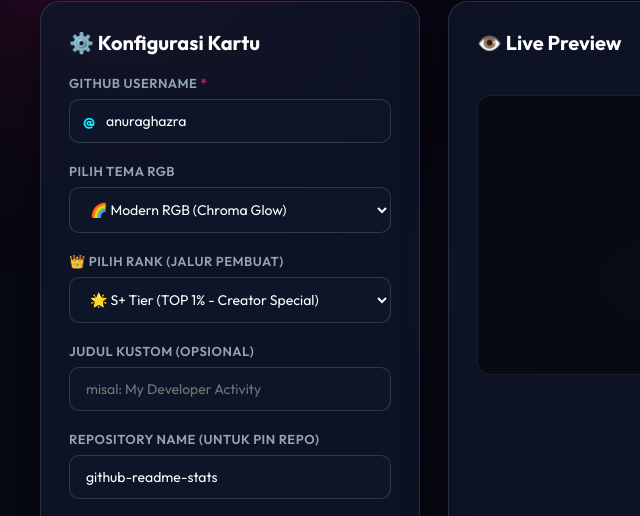
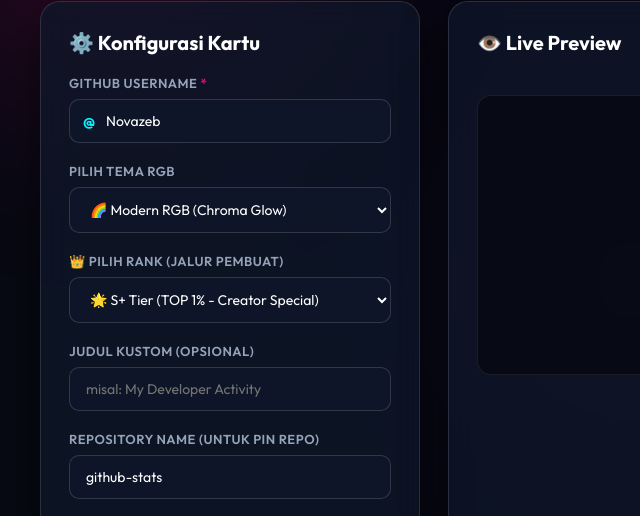
Before and after one commit to Novazeb/github-stats, a website: page public/index.html in a window 1280 px wide. Shown: the part 244-760 px from the top of the page, 0-640 px from the left. Drawn offline with Linux system fonts and the light colour scheme.

Commit message:
feat(ui): set Novazeb as default username and showcase on load

```diff
--- a/public/app.js
+++ b/public/app.js
@@ -38,7 +38,7 @@ document.addEventListener("DOMContentLoaded", () => {
   }
 
   function buildStatsUrl() {
-    const user = encodeURIComponent(usernameInput.value.trim() || "anuraghazra");
+    const user = encodeURIComponent(usernameInput.value.trim() || "Novazeb");
     const theme = themeSelect.value;
     const hideRank = !showRankCheck.checked;
     const showIcons = showIconsCheck.checked;
@@ -56,7 +56,7 @@ document.addEventListener("DOMContentLoaded", () => {
   }
 
   function buildLangsUrl() {
-    const user = encodeURIComponent(usernameInput.value.trim() || "anuraghazra");
+    const user = encodeURIComponent(usernameInput.value.trim() || "Novazeb");
     const theme = themeSelect.value;
     const layout = compactLangsCheck.checked ? "compact" : "normal";
 
@@ -65,8 +65,8 @@ document.addEventListener("DOMContentLoaded", () => {
   }
 
   function buildPinUrl() {
-    const user = encodeURIComponent(usernameInput.value.trim() || "anuraghazra");
-    const repo = encodeURIComponent(repoNameInput.value.trim() || "github-readme-stats");
+    const user = encodeURIComponent(usernameInput.value.trim() || "Novazeb");
+    const repo = encodeURIComponent(repoNameInput.value.trim() || "github-stats");
     const theme = themeSelect.value;
 
     return `${getBaseUrl()}/api/pin?username=${user}&repo=${repo}&theme=${theme}`;
@@ -92,7 +92,7 @@ document.addEventListener("DOMContentLoaded", () => {
     const statsUrl = buildStatsUrl();
     const langsUrl = buildLangsUrl();
     const pinUrl = buildPinUrl();
-    const username = usernameInput.value.trim() || "anuraghazra";
+    const username = usernameInput.value.trim() || "Novazeb";
 
     let code = "";
 
--- a/public/index.html
+++ b/public/index.html
@@ -32,7 +32,7 @@
           <label for="username">GitHub Username <span class="required">*</span></label>
           <div class="input-wrapper">
             <span class="input-icon">@</span>
-            <input type="text" id="username" placeholder="misal: torvalds, anuraghazra" value="anuraghazra">
+            <input type="text" id="username" placeholder="misal: Novazeb" value="Novazeb">
           </div>
         </div>
 
@@ -66,7 +66,7 @@
 
         <div class="form-group">
           <label for="repoName">Repository Name (Untuk Pin Repo)</label>
-          <input type="text" id="repoName" placeholder="misal: github-readme-stats" value="github-readme-stats">
+          <input type="text" id="repoName" placeholder="misal: github-stats" value="github-stats">
         </div>
 
         <div class="form-group">
```
